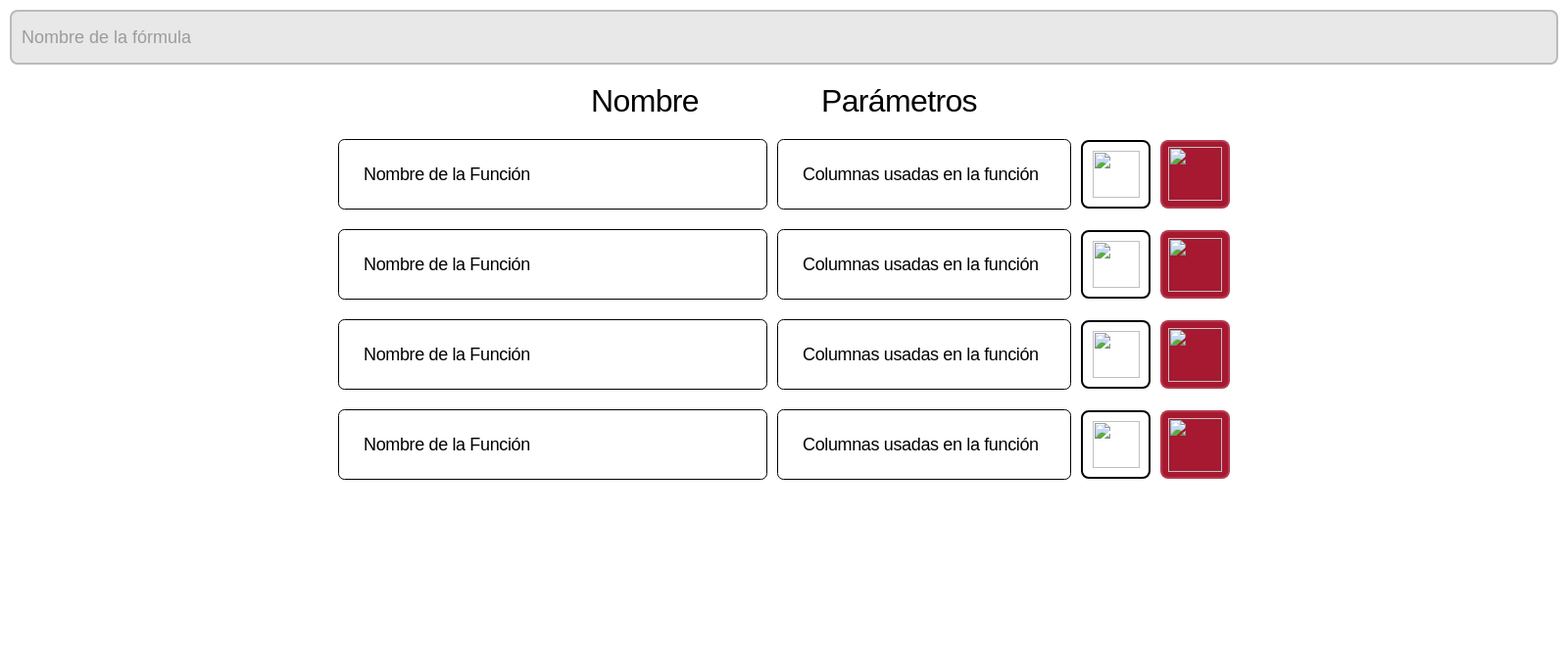
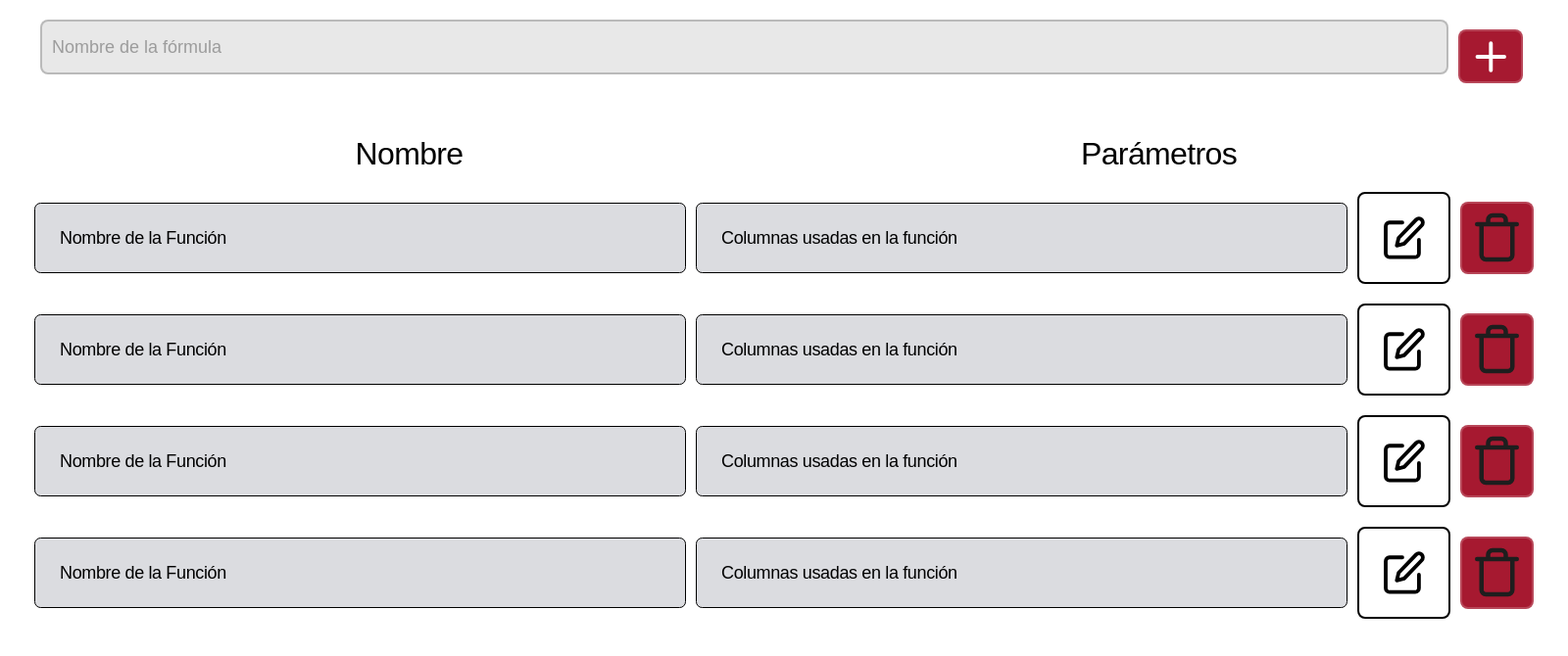
Before and after one commit to CodeAnd-Co/App-Local-TracTech, an Electron app: page harvester-app/src/framework/vistas/moduloFormulas.html in a window 1600 px wide. Shown: the whole page at 98% size. Drawn offline with Linux system fonts and the light colour scheme.

Commit message:
Falta diseño de la creación de fórmulas

```diff
--- a/harvester-app/src/framework/utils/moduloFormulas.css
+++ b/harvester-app/src/framework/utils/moduloFormulas.css
@@ -10,41 +10,61 @@
         .resultado { margin-top: 20px; padding: 10px; background: #f2f2f2; border-radius: 5px; white-space: pre-wrap; }
         .selectorFuncionAnidada { margin-top: 5px; }
 
-.lista,
-.lista * {
+.contenido-vista,
+.contenido-vista * {
   box-sizing: border-box;
 }
+.contenido-vista {
+  display: flex;
+  flex-direction: column;
+  align-items: center;
+  justify-content: space-between;
+  align-self: stretch;
+  flex: 1;
+  position: relative;
+}
 .lista {
-  background: #ffffff;
+  background: var(--box-light, #ffffff);
   border-radius: 8px;
   padding: 10px;
   display: flex;
   flex-direction: column;
   gap: 20px;
   align-items: center;
-  justify-content: flex-start;
+  justify-content: center;
   align-self: stretch;
   flex: 1;
   position: relative;
 }
-.barra-busqueda {
-  background: #e8e8e8;
-  border-radius: 8px;
-  border-style: solid;
-  border-color: rgba(0, 0, 0, 0.2);
-  border-width: 2px;
-  padding: 17px 10px 17px 10px;
+.buscar-y-agregar {
+  padding: 10px 31px 10px 31px;
   display: flex;
-  flex-direction: column;
-  gap: 12px;
+  flex-direction: row;
+  gap: 10px;
   align-items: flex-start;
   justify-content: flex-start;
   align-self: stretch;
   flex-shrink: 0;
   position: relative;
+  overflow: hidden;
+}
+.barra-busqueda {
+  background: var(--box-textoporllenar, #e8e8e8);
+  border-radius: 8px;
+  border-style: solid;
+  border-color: var(--bordenegro, rgba(0, 0, 0, 0.2));
+  border-width: 2px;
+  padding: 17px 10px 17px 10px;
+  display: flex;
+  flex-direction: column;
+  gap: 10px;
+  align-items: flex-start;
+  justify-content: flex-start;
+  flex: 1;
+  position: relative;
 }
 .nombre-de-la-f-rmula {
-  color: rgba(0, 0, 0, 0.33);
+  color: var(--texto-porllenar, #9c9c9c);
   text-align: left;
   font-family: "SegoeUi-Regular", sans-serif;
   font-size: 18px;
@@ -53,51 +73,80 @@
   position: relative;
   width: 176px;
 }
+.primario {
+  background: #a61930;
+  border-radius: 8px;
+  border-style: solid;
+  border-color: rgba(255, 255, 255, 0.2);
+  border-width: 2px;
+  padding: 0px 7px 0px 7px;
+  display: flex;
+  flex-direction: column;
+  gap: 10px;
+  align-items: center;
+  justify-content: center;
+  flex-shrink: 0;
+  height: 55px;
+  position: relative;
+  transform-origin: 0 0;
+  transform: rotate(0deg) scale(1, 1);
+}
+.mas {
+  flex-shrink: 0;
+  width: 48px;
+  height: 48px;
+  position: relative;
+  overflow: visible;
+}
+.frame-listado-formulas {
+  padding: 25px;
+  display: flex;
+  flex-direction: column;
+  gap: 20px;
+  align-items: center;
+  justify-content: flex-start;
+  align-self: stretch;
+  flex-shrink: 0;
+  position: relative;
+  overflow: hidden;
+}
 .tabla-columnas {
   display: flex;
   flex-direction: row;
-  gap: 125px;
+  gap: 0px;
   align-items: flex-start;
-  justify-content: center;
+  justify-content: flex-start;
   align-self: stretch;
   flex-shrink: 0;
   position: relative;
 }
 .nombre {
-  color: #000000;
+  color: var(--texto-light, #000000);
   text-align: center;
-  font-family: "Inter-Regular", sans-serif;
+  font-family: "SegoeUi-Regular", sans-serif;
   font-size: 32px;
   line-height: 112%;
   letter-spacing: -0.02em;
   font-weight: 400;
   position: relative;
+  flex: 1;
   display: flex;
   align-items: center;
   justify-content: center;
 }
 .par-metros {
-  color: #000000;
+  color: var(--texto-light, #000000);
   text-align: center;
-  font-family: "Inter-Regular", sans-serif;
+  font-family: "SegoeUi-Regular", sans-serif;
   font-size: 32px;
   line-height: 112%;
   letter-spacing: -0.02em;
   font-weight: 400;
   position: relative;
+  flex: 1;
   display: flex;
   align-items: center;
   justify-content: center;
-}
-.frame-listado-formulas {
-  display: flex;
-  flex-direction: column;
-  gap: 20px;
-  align-items: center;
-  justify-content: flex-start;
-  flex-shrink: 0;
-  position: relative;
-  overflow: hidden;
 }
 .frame-f-rmulas {
   display: flex;
@@ -105,14 +154,15 @@
   gap: 10px;
   align-items: center;
   justify-content: flex-start;
+  align-self: stretch;
   flex-shrink: 0;
   position: relative;
 }
 .nombre-usuario {
-  background: #ffffff;
+  background: var(--background-light, #dbdce0);
   border-radius: 6.44px;
   border-style: solid;
-  border-color: #000000;
+  border-color: var(--texto-light, #000000);
   border-width: 1.61px;
   padding: 25px;
   display: flex;
@@ -120,13 +170,12 @@
   gap: 10px;
   align-items: flex-start;
   justify-content: center;
-  flex-shrink: 0;
-  width: 438px;
+  flex: 1;
   position: relative;
   overflow: hidden;
 }
 .texto-usuario {
-  color: #000000;
+  color: var(--texto-light, #000000);
   text-align: center;
   font-family: "SegoeUi-Regular", sans-serif;
   font-size: 18px;
@@ -138,28 +187,11 @@
   align-items: center;
   justify-content: center;
 }
-.nombre-usuario2 {
-  background: #ffffff;
-  border-radius: 6.44px;
-  border-style: solid;
-  border-color: #000000;
-  border-width: 1.61px;
-  padding: 25px;
-  display: flex;
-  flex-direction: column;
-  gap: 10px;
-  align-items: flex-start;
-  justify-content: center;
-  flex-shrink: 0;
-  width: 300px;
-  position: relative;
-  overflow: hidden;
-}
 .editar {
-  background: #ffffff;
+  background: var(--blanco, #ffffff);
   border-radius: 8px;
   border-style: solid;
-  border-color: #000000;
+  border-color: var(--negro, #000000);
   border-width: 2px;
   padding: 10px;
   display: flex;
@@ -181,10 +213,10 @@
   overflow: visible;
 }
 .eliminar {
-  background: #a61930;
+  background: var(--primario, #a61930);
   border-radius: 8px;
   border-style: solid;
-  border-color: rgba(255, 255, 255, 0.15);
+  border-color: var(--bordeblanco, rgba(255, 255, 255, 0.2));
   border-width: 2px;
   display: flex;
   flex-direction: row;
--- a/harvester-app/src/framework/vistas/moduloFormulas.html
+++ b/harvester-app/src/framework/vistas/moduloFormulas.html
@@ -3,68 +3,73 @@
 <link href="../utils/moduloFormulas.css" rel="stylesheet" />
 <html lang="es">
 <div class="lista">
+  <div class="buscar-y-agregar">
     <div class="barra-busqueda">
       <div class="nombre-de-la-f-rmula">Nombre de la fórmula</div>
     </div>
+    <button class="primario" id="crearFormula">
+      <img class="mas" src="../utils/iconos/AgregarBlanco.svg" />
+    </button>
+  </div>
+  <div class="frame-listado-formulas">
     <div class="tabla-columnas">
       <div class="nombre">Nombre</div>
       <div class="par-metros">Parámetros</div>
     </div>
-        <div class="frame-listado-formulas">
     <div class="frame-f-rmulas">
       <div class="nombre-usuario">
         <div class="texto-usuario">Nombre de la Función</div>
       </div>
-            <div class="nombre-usuario2">
+      <div class="nombre-usuario">
         <div class="texto-usuario">Columnas usadas en la función</div>
       </div>
       <div class="editar">
-            <img class="editar-icono" src="editar-icono0.svg" />
+        <img class="editar-icono" src="../utils/iconos/Editar.svg" />
       </div>
       <div class="eliminar">
-            <img class="eliminar-icono" src="eliminar-icono0.svg" />
+        <img class="eliminar-icono" src="../utils/iconos/Basura.svg" />
       </div>
     </div>
     <div class="frame-f-rmulas">
       <div class="nombre-usuario">
         <div class="texto-usuario">Nombre de la Función</div>
       </div>
-            <div class="nombre-usuario2">
+      <div class="nombre-usuario">
         <div class="texto-usuario">Columnas usadas en la función</div>
       </div>
       <div class="editar">
-            <img class="editar-icono2" src="editar-icono1.svg" />
+        <img class="editar-icono2" src="../utils/iconos/Editar.svg" />
       </div>
       <div class="eliminar">
-            <img class="eliminar-icono2" src="eliminar-icono1.svg" />
+        <img class="eliminar-icono2" src="../utils/iconos/Basura.svg" />
       </div>
     </div>
     <div class="frame-f-rmulas">
       <div class="nombre-usuario">
         <div class="texto-usuario">Nombre de la Función</div>
       </div>
-            <div class="nombre-usuario2">
+      <div class="nombre-usuario">
         <div class="texto-usuario">Columnas usadas en la función</div>
       </div>
       <div class="editar">
-            <img class="editar-icono3" src="editar-icono2.svg" />
+        <img class="editar-icono3" src="../utils/iconos/Editar.svg" />
       </div>
       <div class="eliminar">
-            <img class="eliminar-icono3" src="eliminar-icono2.svg" />
+        <img class="eliminar-icono3" src="../utils/iconos/Basura.svg" />
       </div>
     </div>
     <div class="frame-f-rmulas">
       <div class="nombre-usuario">
         <div class="texto-usuario">Nombre de la Función</div>
       </div>
-            <div class="nombre-usuario2">
+      <div class="nombre-usuario">
         <div class="texto-usuario">Columnas usadas en la función</div>
       </div>
       <div class="editar">
-            <img class="editar-icono4" src="editar-icono3.svg" />
+        <img class="editar-icono4" src="../utils/iconos/Editar.svg" />
       </div>
       <div class="eliminar">
-            <img class="eliminar-icono4" src="eliminar-icono3.svg" />
+        <img class="eliminar-icono4" src="../utils/iconos/Basura.svg" />
       </div>
     </div>
   </div>
```
Also changed, not shown: harvester-app/src/framework/utils/js/crearFormula.js (+24 -0 lines), harvester-app/src/framework/utils/js/sidebar.js (+5 -2 lines), harvester-app/src/framework/vistas/FrameLayout.html (+1 -0 lines), harvester-app/src/framework/vistas/crearFormula.html (+1 -0 lines). Lines whose indentation alone changed are shown as unchanged.
